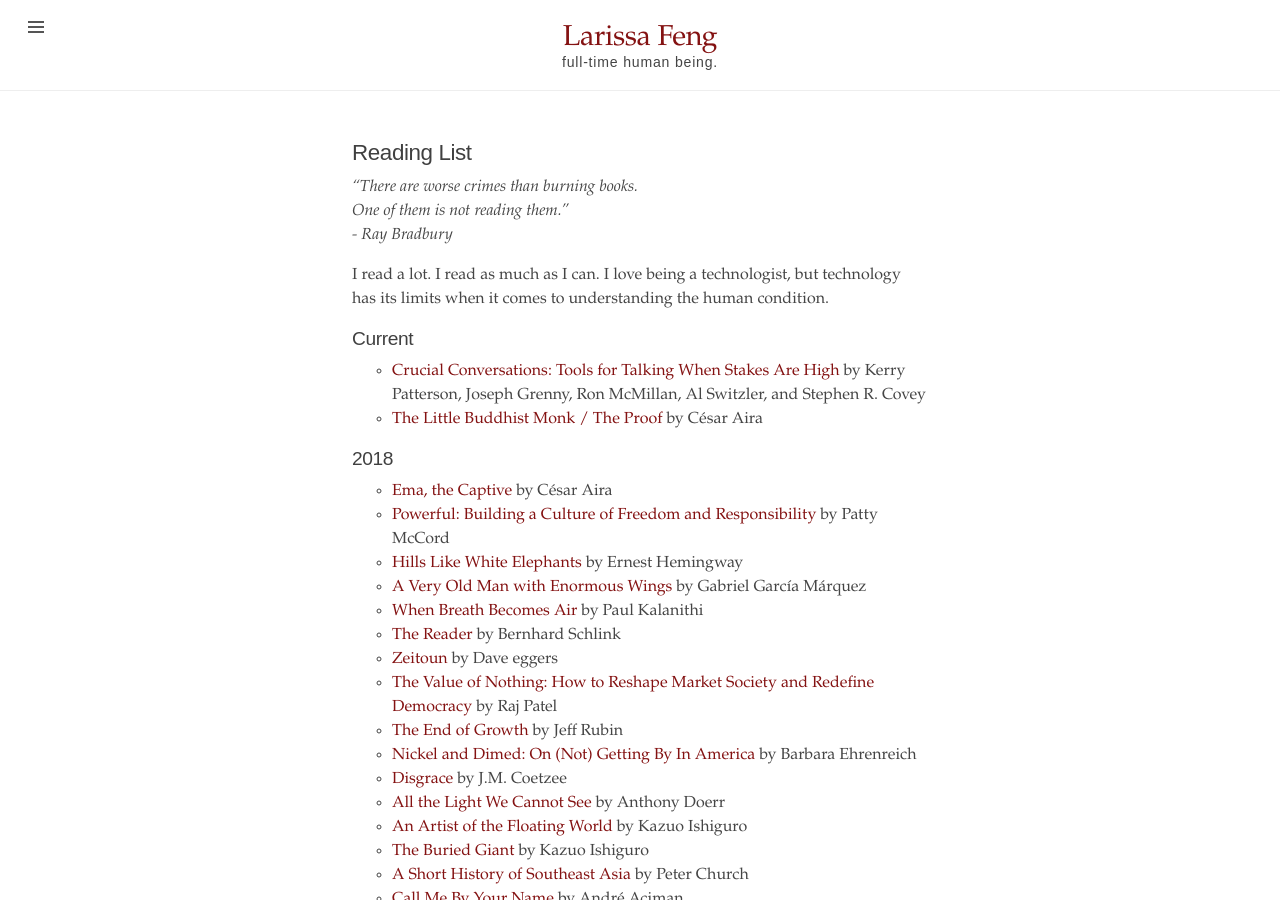
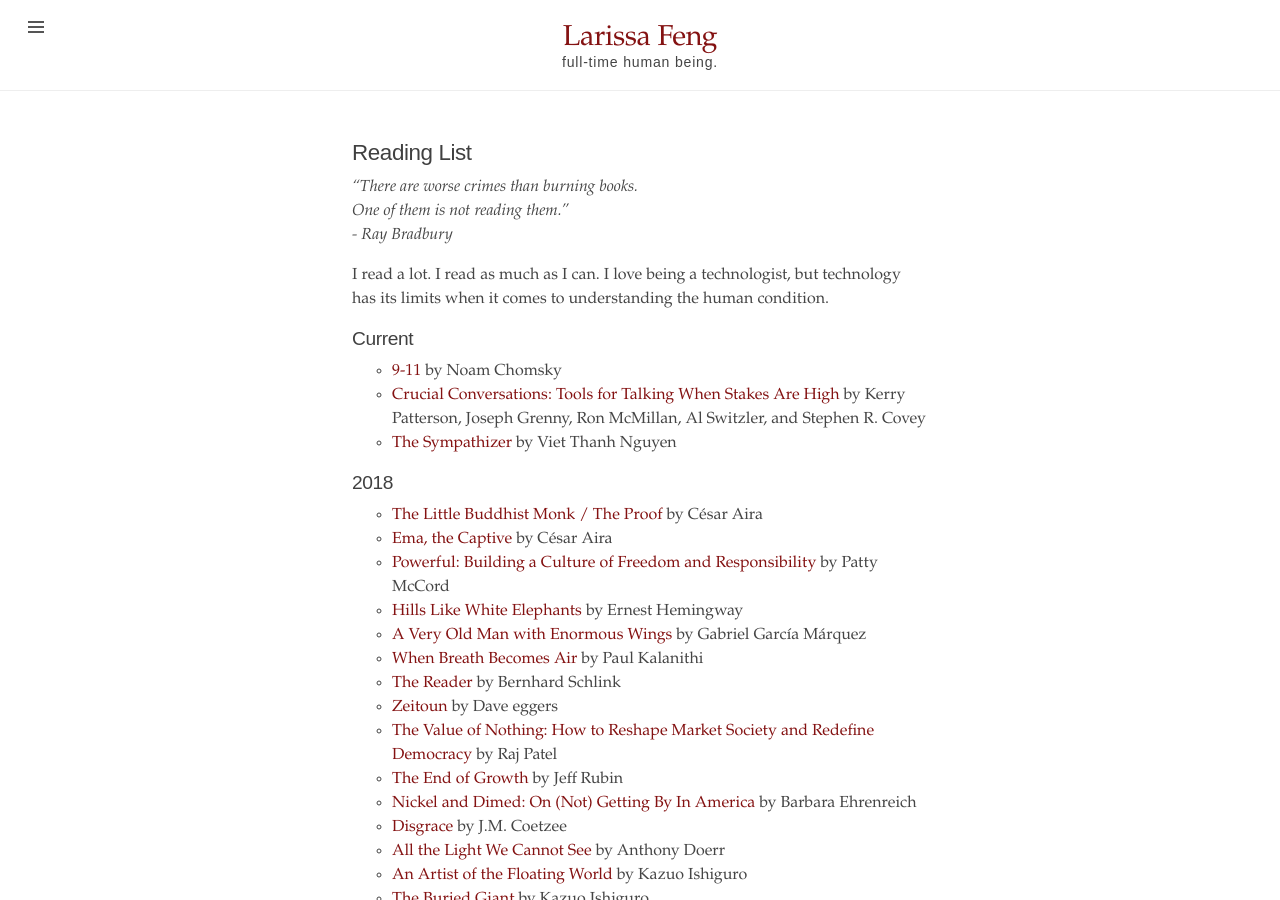
Before and after one commit to mondayrain/mondayrain.github.io, a Jekyll site: the page built from reading_list.md, in a window 1280 px wide and 900 px high. Built offline with Jekyll 4.4.1, drawn with Linux system fonts in a browser that asks for light colours.

Commit message:
Update reading_list.md

```diff
--- a/reading_list.md
+++ b/reading_list.md
@@ -10,12 +10,14 @@ title: Reading List
 I read a lot. I read as much as I can. I love being a technologist, but technology has its limits when it comes to understanding the human condition.
 
 ## Current
+- [9-11](https://www.goodreads.com/book/show/38338.9_11) by Noam Chomsky
 - [Crucial Conversations: Tools for Talking When Stakes Are High](https://www.goodreads.com/book/show/15014.Crucial_Conversations) by  Kerry Patterson,
 Joseph Grenny, Ron McMillan, Al Switzler, and Stephen R. Covey
-- [The Little Buddhist Monk / The Proof](https://www.goodreads.com/book/show/32491842-the-little-buddhist-monk-the-proof) by  César Aira
+- [The Sympathizer](https://www.goodreads.com/book/show/23168277-the-sympathizer) by Viet Thanh Nguyen
 
 
 ## 2018
+- [The Little Buddhist Monk / The Proof](https://www.goodreads.com/book/show/32491842-the-little-buddhist-monk-the-proof) by  César Aira
 - [Ema, the Captive](https://www.goodreads.com/book/show/29082562-ema-the-captive) by César Aira
 - [Powerful: Building a Culture of Freedom and Responsibility](https://www.goodreads.com/book/show/36417234-powerfu) by Patty McCord
 - [Hills Like White Elephants](https://www.goodreads.com/book/show/13239950-hills-like-white-elephants) by Ernest Hemingway
```
